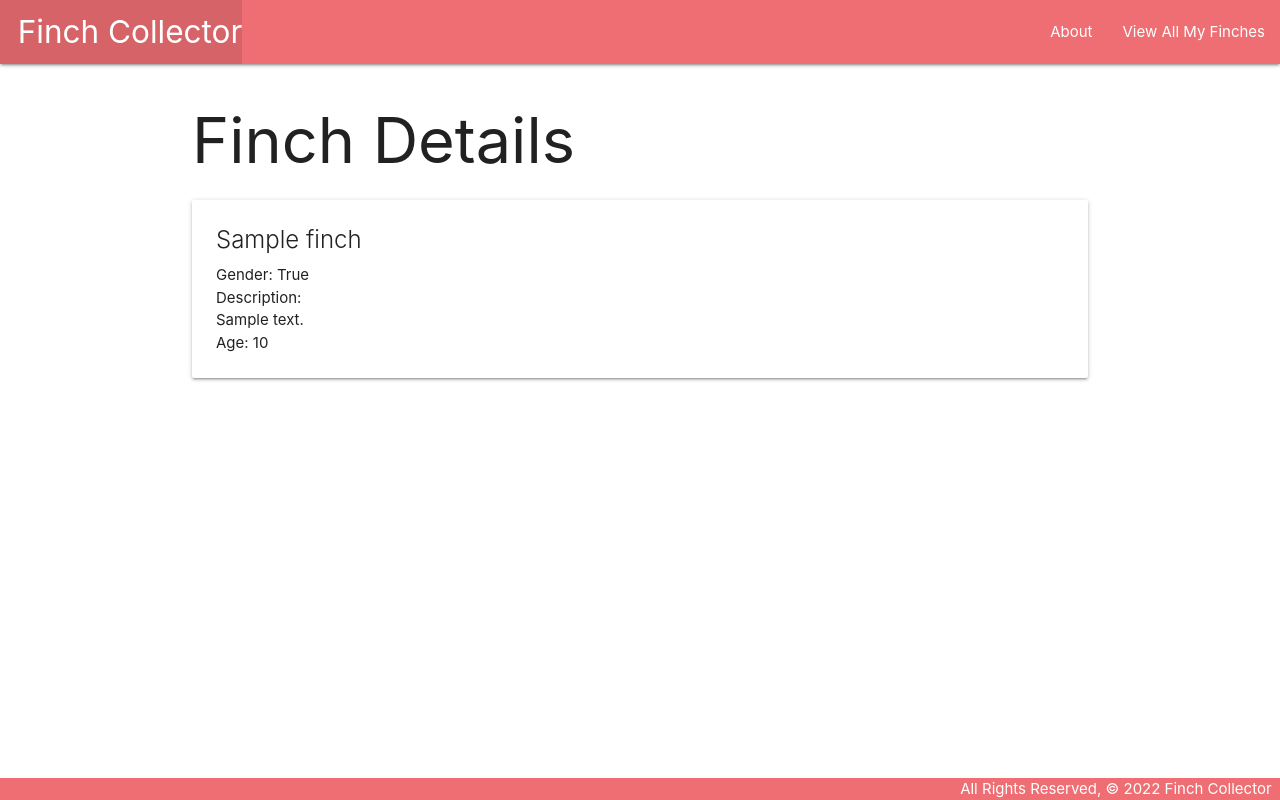
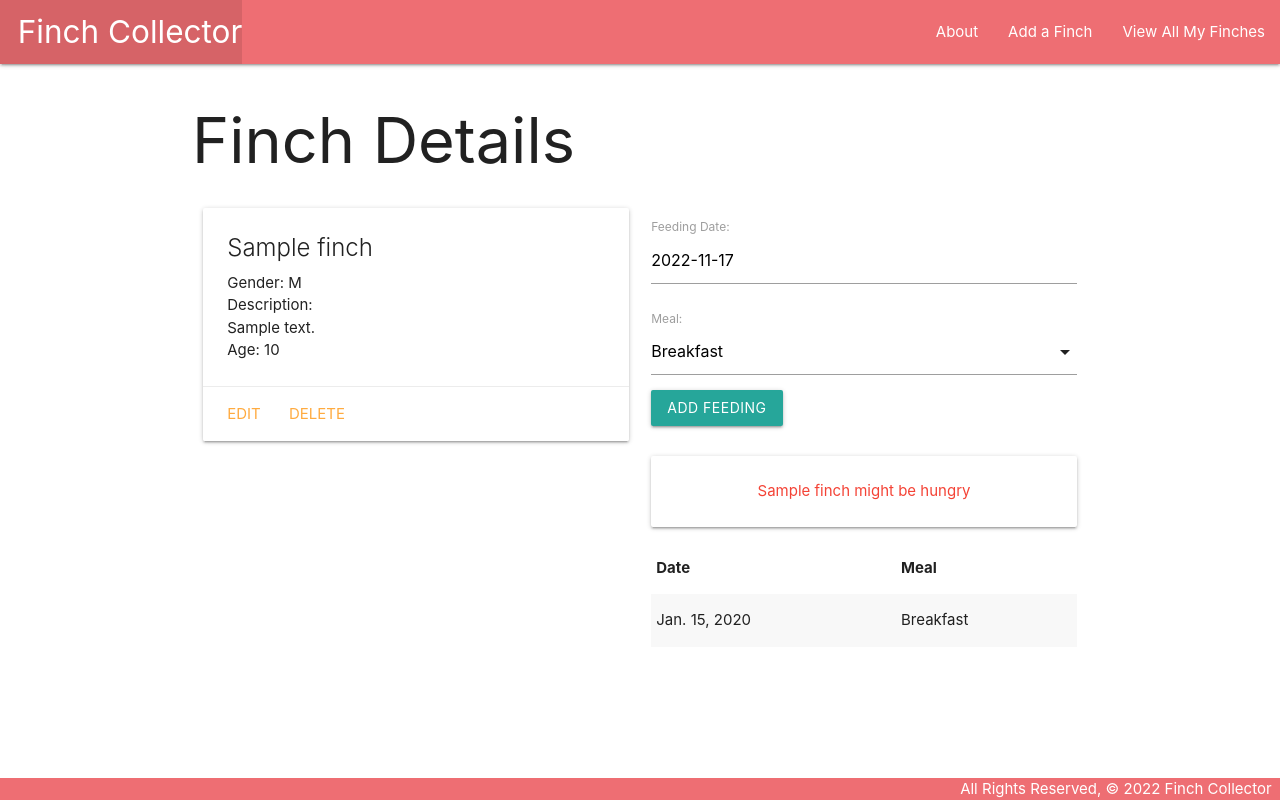
Before and after one commit to LionMagnus/finchcollector, a Django app: page /finches/1/ in a window 1280 px wide. Run offline with Django 3.2, Linux system fonts and the light colour scheme; tables that the repository leaves empty hold one stand-in row (values such as "Sample post").

Commit message:
part4 lab

```diff
--- /dev/null
+++ b/main_app/forms.py
@@ -0,0 +1,7 @@
+from django.forms import ModelForm
+from .models import Feeding
+
+class FeedingForm(ModelForm):
+  class Meta:
+    model = Feeding
+    fields = ['date', 'meal']
--- a/main_app/models.py
+++ b/main_app/models.py
@@ -1,15 +1,53 @@
 from django.db import models
+from django.urls import reverse
+from datetime import date
+
+GENDERS = (
+  ('M', 'Male'),
+  ('F', 'Female')
+)
+
+MEALS = (
+  ('B', 'Breakfast'),
+  ('L', 'Lunch'),
+  ('D', 'Dinner'),
+)
 
 # Create your models here.
 class Finch(models.Model):
-  BOOL_CHOICES = ((True, 'Male'), (False, 'Female'))
   name = models.CharField(max_length=100)
-  gender = models.BooleanField(choices=BOOL_CHOICES)
+  gender = models.CharField(
+    max_length=1,
+    choices=GENDERS,
+    default=GENDERS[0][0]
+  )
   description = models.TextField(max_length=250)
   age = models.IntegerField()
 
-  # Changing this instance method
-  # does not impact the database, therefore
-  # no makemigrations is necessary
   def __str__(self):
     return f'{self.name} ({self.id})'
+
+  def get_absolute_url(self):
+    return reverse('detail', kwargs={'finch_id': self.id})
+
+  def fed_for_today(self):
+    return self.feeding_set.filter(date=date.today()).count() >= len(MEALS)
+
+class Feeding(models.Model):
+  date = models.DateField('Feeding Date')
+  meal = models.CharField(
+    max_length=1,
+    choices=MEALS,
+    default=MEALS[0][0]
+  )
+
+  finch = models.ForeignKey(
+    Finch,
+    on_delete=models.CASCADE
+  )
+
+  def __str__(self):
+    return f"{self.get_meal_display()} on {self.date}"
+
+  class Meta:
+    ordering = ['-date']
--- a/main_app/templates/base.html
+++ b/main_app/templates/base.html
@@ -9,6 +9,7 @@
   <title>Finch Collector</title>
   <link rel="stylesheet" href="https://cdnjs.cloudflare.com/ajax/libs/materialize/1.0.0/css/materialize.min.css">
   <link rel="stylesheet" href="{% static 'css/style.css' %}">
+  <script src="https://cdnjs.cloudflare.com/ajax/libs/materialize/1.0.0/js/materialize.min.js"></script>
 </head>
 <body>
   <header class="navbar-fixed">
@@ -19,6 +20,7 @@
         </ul>
         <ul class="right">
           <li><a href="{% url 'about' %}">About</a></li>
+          <li><a href="{% url 'finches_create' %}">Add a Finch</a></li>
           <li><a href="{% url 'index' %}">View All My Finches</a></li>
         </ul>
       </div>
--- a/main_app/templates/finches/detail.html
+++ b/main_app/templates/finches/detail.html
@@ -3,6 +3,8 @@
 
 <h1>Finch Details</h1>
 
+<div class="row">
+  <div class="col s6">
     <div class="card">
       <div class="card-content">
         <span class="card-title">{{ finch.name }}</span>
@@ -14,6 +16,52 @@
         <p>Age: Finch</p>
         {% endif %}
       </div>
+      <div class="card-action">
+        <a href="{% url 'finches_update' finch.id %}">Edit</a>
+        <a href="{% url 'finches_delete' finch.id %}">Delete</a>
+      </div>
+    </div>
+  </div>
+  <div class="col s6">
+    <form action="{% url 'add_feeding' finch.id %}" method="POST">
+      {% csrf_token %}
+      <!-- Render the inputs -->
+      {{ feeding_form.as_p }}
+      <input type="submit" class="btn" value="Add Feeding">
+    </form>
+    <br>
+    {% if finch.fed_for_today %}
+      <div class="card-panel teal-text center-align">{{finch.name}} has been fed all meals for today</div>
+    {% else %}
+      <div class="card-panel red-text center-align">{{finch.name}} might be hungry</div>
+    {% endif %}
+    <table class="striped">
+      <thead>
+        <tr><th>Date</th><th>Meal</th></tr>
+      </thead>
+      <tbody>
+        {% for feeding in finch.feeding_set.all %}
+          <tr>
+            <td>{{feeding.date}}</td>
+            <td>{{feeding.get_meal_display}}</td>
+          </tr>
+        {% endfor %}
+      </tbody>
+    </table>
+  </div>
 </div>
 
+<script>
+  const dateEl = document.getElementById('id_date');
+  M.Datepicker.init(dateEl, {
+    format: 'yyyy-mm-dd',
+    defaultDate: new Date(),
+    setDefaultDate: true,
+    autoClose: true
+  });
+
+  const selectEl = document.getElementById('id_meal');
+  M.FormSelect.init(selectEl);
+</script>
+
 {% endblock %}
--- a/main_app/urls.py
+++ b/main_app/urls.py
@@ -6,4 +6,8 @@ urlpatterns = [
   path('about/', views.about, name='about'),
   path('finches/', views.finches_index, name='index'),
   path('finches/<int:finch_id>/', views.finches_detail, name='detail'),
+  path('finches/create/', views.FinchCreate.as_view(), name='finches_create'),
+  path('finches/<int:pk>/update/', views.FinchUpdate.as_view(), name='finches_update'),
+  path('finches/<int:pk>/delete/', views.FinchDelete.as_view(), name='finches_delete'),
+  path('finches/<int:finch_id>/add_feeding/', views.add_feeding, name='add_feeding'),
 ]
--- a/main_app/views.py
+++ b/main_app/views.py
@@ -1,5 +1,7 @@
-from django.shortcuts import render
+from django.shortcuts import render, redirect
+from django.views.generic.edit import CreateView, UpdateView, DeleteView
 from .models import Finch
+from .forms import FeedingForm
 
 # Create your views here.
 def home(request):
@@ -16,6 +18,35 @@ def finches_index(request):
 
 def finches_detail(request, finch_id):
   finch = Finch.objects.get(id=finch_id)
+  feeding_form = FeedingForm()
   return render(request, 'finches/detail.html', {
-    'finch': finch
+    'finch': finch, 'feeding_form': feeding_form
   })
+
+class FinchCreate(CreateView):
+  model = Finch
+  fields = '__all__'
+
+class FinchUpdate(UpdateView):
+  model = Finch
+  # Let's disallow the renaming of a cat by excluding the name field!
+  fields = ['gender', 'description', 'age']
+
+class FinchDelete(DeleteView):
+  model = Finch
+  success_url = '/finches'
+
+def add_feeding(request, finch_id):
+  # create a ModelForm instance using
+  # the data that was submitted in the form
+  form = FeedingForm(request.POST)
+  # validate the form
+  if form.is_valid():
+    # We want a model instance, but
+    # we can't save to the db yet
+    # because we have not assigned the
+    # finch_id FK.
+    new_feeding = form.save(commit=False)
+    new_feeding.finch_id = finch_id
+    new_feeding.save()
+  return redirect('detail', finch_id=finch_id)
```
Also changed, not shown: main_app/templates/main_app/finch_confirm_delete.html (added, +13 -0 lines), main_app/templates/main_app/finch_form.html (added, +24 -0 lines), main_app/migrations/0001_initial.py, main_app/static/css/style.css (line endings or trailing spaces). Lines whose indentation alone changed are shown as unchanged.
